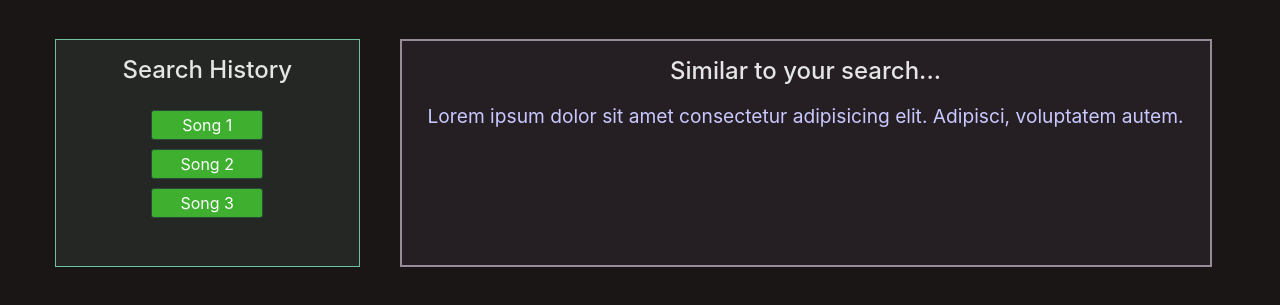
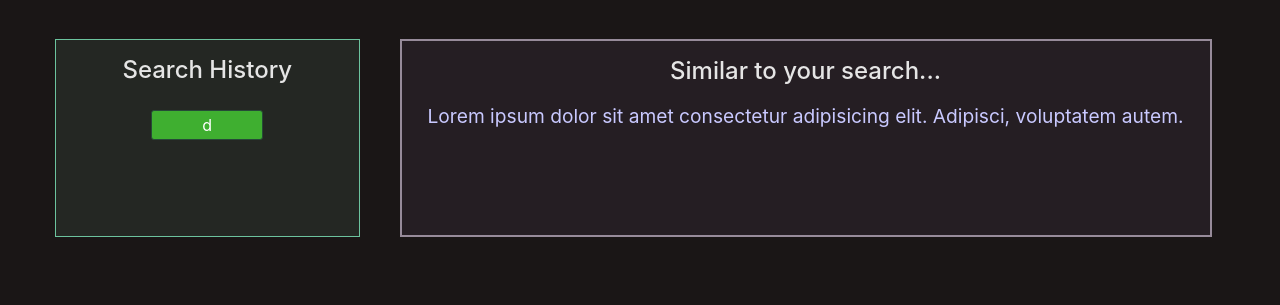
Before and after one commit to zaitken1/music-app, a plain HTML site: page index.html in a window 1280 px wide. Both pictures are taken after typing "Sample" into the empty fields and a click on the button "Search". Shown: the part 409-714 px from the top of the page. Drawn offline with nearby package versions, Linux system fonts and the light colour scheme; no server answers.

Commit message:
added a container div for the buttons to be created and the function to create the buttons in the JS

```diff
--- a/index.html
+++ b/index.html
@@ -37,9 +37,11 @@
       <aside class="col-lg-3 search-history mr-3 mt-5">
         <div class="d-flex flex-column align-items-center mb-5">
           <h4 class="my-3">Search History</h4>
-          <button class="history-btn">Song 1</button>
-          <button class="history-btn">Song 2</button>
-          <button class="history-btn">Song 3</button>
+          <div class="d-flex flex-column align-items-center mb-5 button-container">
+            <button class="history-btn">Song 1</button>
+            <button class="history-btn">Song 2</button>
+            <button class="history-btn">Song 3</button>
+          </div>
         </div>
       </aside>
 
--- a/scripts/script.js
+++ b/scripts/script.js
@@ -2,11 +2,27 @@
 var searchBtn = $(".search-btn");
 var searchInput = $(".search-input");
 var lyricsSection = $(".song-lyrics");
+// Variable targeting button-container div
+var btnContainer = $(".button-container");
+
+// gets local storage items
+var searchHistory = "";
+// JSON.parse(localStorage.getItem("artist"));
+
+btnContainer.html(``);
+
+function addButton() {
+  for (let i = 0; i < searchHistory.length; i++) {
+    btnContainer.html(`
+  <button class="history-btn">${searchHistory[i]}</button>
+  `);
+  }
+}
 
 function getArtistNames(event) {
   event.preventDefault();
   var musicDataSearch = searchInput.val();
-  localStorage.setItem("music", searchInput.val());
+  searchHistory += localStorage.setItem("artist", musicDataSearch);
 
   if (musicDataSearch) {
     $.get(
@@ -40,6 +56,7 @@ function getArtistNames(event) {
     </div>
     `);
   }
+  addButton();
 }
 
 // YouTube Video
```
